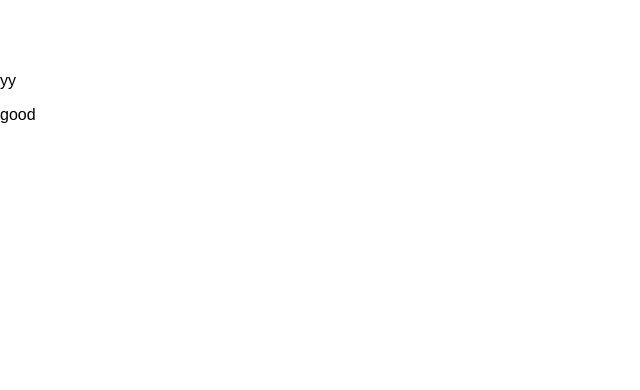
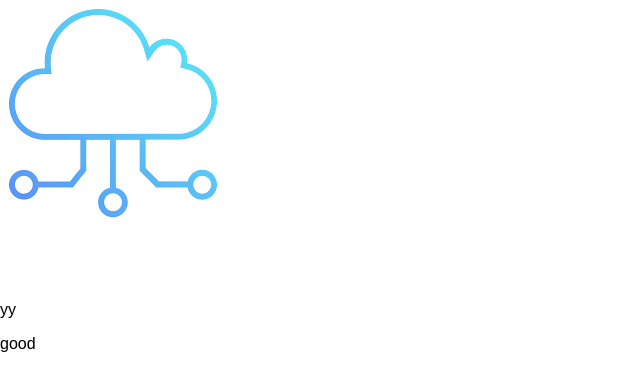
Before and after one commit to gh603/UTDOJ, a React app in the folder online-judge/: page / in a window 1280 px wide. Shown: the top 390 px of the page, without its empty margins (0-640 px from the left). Built offline with nearby package versions, Linux system fonts and the light colour scheme.

Commit message:
Initiate Component and Assets

```diff
--- /dev/null
+++ b/online-judge/src/component/Logo/Logo.js
@@ -0,0 +1,11 @@
+import React from 'react';
+
+import editorLogo from '../../assets/images/cloud.png';
+
+const logo = (props) => (
+    <div>
+        <img src={editorLogo} alt='Logo'/>
+    </div>
+)
+
+export default logo;
--- /dev/null
+++ b/online-judge/src/component/Navigation/Toolbar/Toolbar.js
@@ -0,0 +1,11 @@
+import React from 'react';
+
+import Logo from '../../Logo/Logo';
+
+const toolbar = (props) => (
+    <div>
+        <Logo />
+    </div>
+)
+
+export default toolbar;
--- a/online-judge/src/hoc/Layout/Layout.js
+++ b/online-judge/src/hoc/Layout/Layout.js
@@ -1,6 +1,8 @@
 import React, { Component } from 'react';
 import classes from './Layout.css';
 import Aux from '../Aux/Aux';
+
+import Toolbar from '../../component/Navigation/Toolbar/Toolbar';
 
 class Layout extends Component {
     state = {
@@ -10,6 +12,7 @@ class Layout extends Component {
     render() {
         return (
             <Aux>
+                <Toolbar />
                 <main className={classes.Content}>
                 {this.props.children}
                 </main>
```
Also changed, not shown: online-judge/src/assets/images/cloud.png (added), online-judge/src/component/Logo/Logo.css (added), online-judge/src/component/Navigation/Toolbar/Toolbar.css (added), 1 other file (tests, documents, lock files or other folders).
